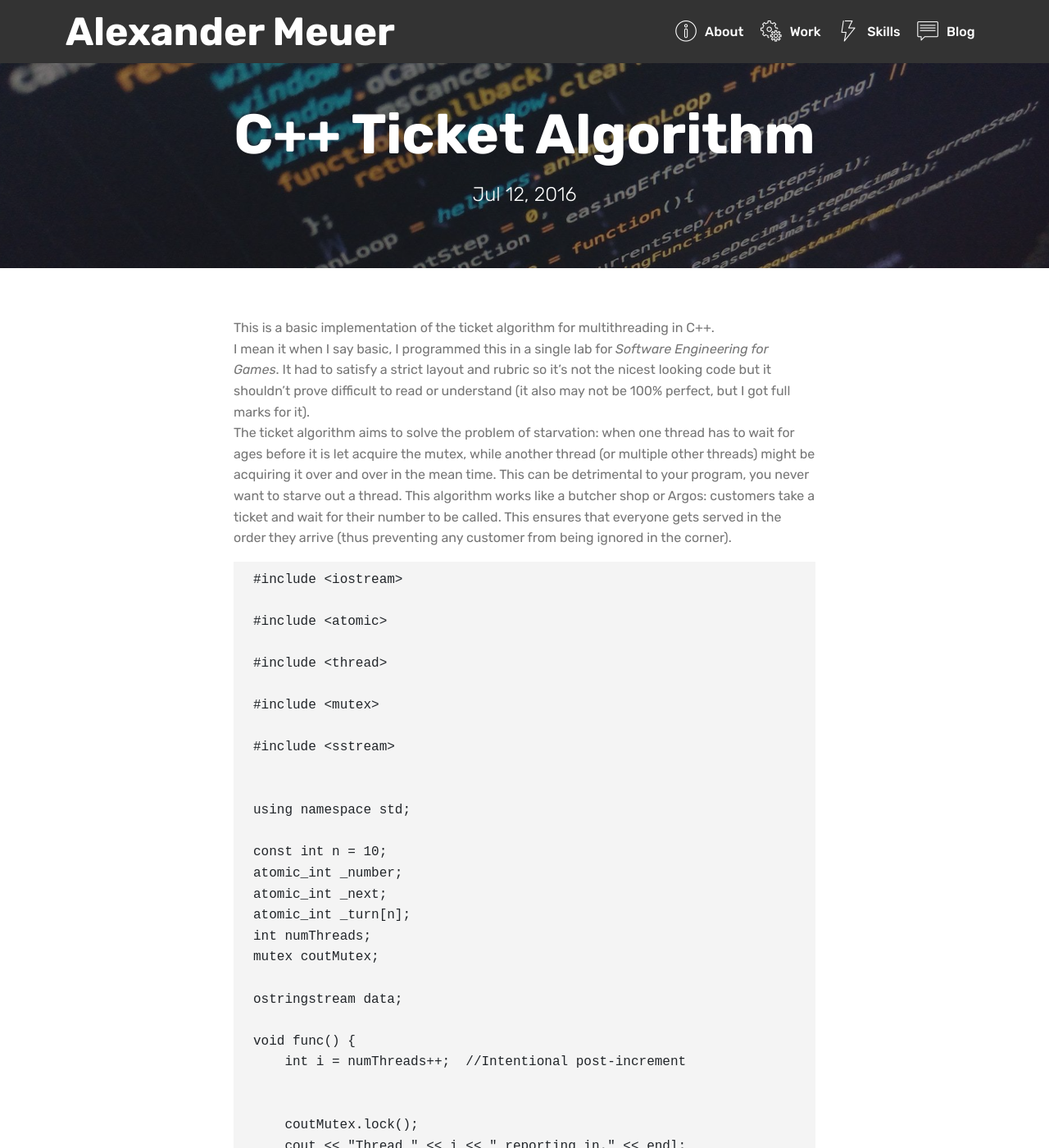
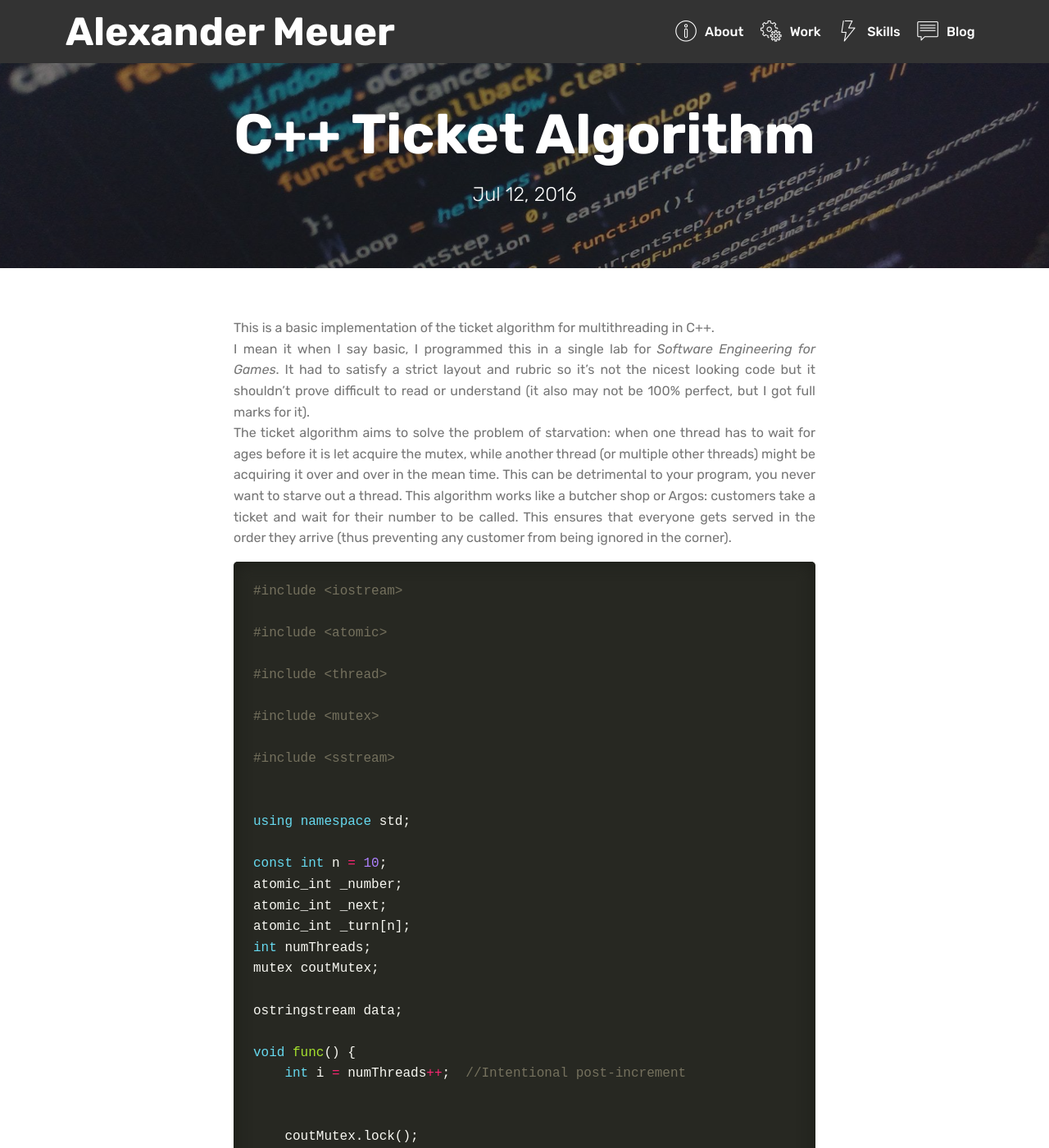
Before and after one commit to AlexMeuer/AlexMeuer.github.io, a Jekyll site: the page built from _posts/2016-07-12-ticket-algorithm.markdown, in a window 1280 px wide and 1400 px high. Shown: the whole window at 82% size. Built offline with Jekyll 4.4.1, drawn with Linux system fonts in a browser that asks for light colours; some web fonts are replaced.

Commit message:
Set up Rouge highlighting
Set up Rouge again with Monokai themed highlighting. Adjust css so that highlighting does not clash with other rules.

```diff
--- a/Gemfile
+++ b/Gemfile
@@ -1,6 +1,5 @@
 source 'https://rubygems.org'
 gem 'github-pages', group: :jekyll_plugins
-gem 'jekyll-font-awesome-sass'
 gem 'jekyll-github-metadata'
 gem 'jekyll-seo-tag'
 gem 'jekyll-sitemap'
--- a/_config.yml
+++ b/_config.yml
@@ -30,6 +30,7 @@
 so_username: alex-meuer
 so_id: 4571656
 timezone: Europe/Dublin
+highlighter: rouge
 
 sass:
     sass_dir: assets
@@ -53,3 +54,5 @@
       type: "posts"
     values:
       image: "default.jpg"
+      extra-css:
+        - "assets/pygments/monokai.css"
--- a/assets/mobirise/css/mbr-additional.css
+++ b/assets/mobirise/css/mbr-additional.css
@@ -689,13 +689,11 @@
 }
 ul,
 ol,
-pre,
 blockquote {
   margin-bottom: 2.3125rem;
 }
 pre {
-  background: #f4f4f4;
-  padding: 10px 24px;
+  padding: 24px;
   white-space: pre-wrap;
 }
 .inactive {
--- /dev/null
+++ b/assets/pygments/monokai.css
@@ -0,0 +1,77 @@
+.highlight .hll { background-color: #49483e }
+.highlight  {
+  background: #272822;
+  color: #f8f8f2;
+  border-radius: 5px;
+  -moz-box-shadow:    inset 0 0 20px #1b1c17;
+  -webkit-box-shadow: inset 0 0 20px #1b1c17;
+  box-shadow:         inset 0 0 20px #1b1c17;
+}
+.highlight .c { color: #75715e } /* Comment */
+.highlight .err { color: #960050; background-color: #1e0010 } /* Error */
+.highlight .k { color: #66d9ef } /* Keyword */
+.highlight .l { color: #ae81ff } /* Literal */
+.highlight .n { color: #f8f8f2 } /* Name */
+.highlight .o { color: #f92672 } /* Operator */
+.highlight .p { color: #f8f8f2 } /* Punctuation */
+.highlight .ch { color: #75715e } /* Comment.Hashbang */
+.highlight .cm { color: #75715e } /* Comment.Multiline */
+.highlight .cp { color: #75715e } /* Comment.Preproc */
+.highlight .cpf { color: #75715e } /* Comment.PreprocFile */
+.highlight .c1 { color: #75715e } /* Comment.Single */
+.highlight .cs { color: #75715e } /* Comment.Special */
+.highlight .gd { color: #f92672 } /* Generic.Deleted */
+.highlight .ge { font-style: italic } /* Generic.Emph */
+.highlight .gi { color: #a6e22e } /* Generic.Inserted */
+.highlight .gs { font-weight: bold } /* Generic.Strong */
+.highlight .gu { color: #75715e } /* Generic.Subheading */
+.highlight .kc { color: #66d9ef } /* Keyword.Constant */
+.highlight .kd { color: #66d9ef } /* Keyword.Declaration */
+.highlight .kn { color: #f92672 } /* Keyword.Namespace */
+.highlight .kp { color: #66d9ef } /* Keyword.Pseudo */
+.highlight .kr { color: #66d9ef } /* Keyword.Reserved */
+.highlight .kt { color: #66d9ef } /* Keyword.Type */
+.highlight .ld { color: #e6db74 } /* Literal.Date */
+.highlight .m { color: #ae81ff } /* Literal.Number */
+.highlight .s { color: #e6db74 } /* Literal.String */
+.highlight .na { color: #a6e22e } /* Name.Attribute */
+.highlight .nb { color: #f8f8f2 } /* Name.Builtin */
+.highlight .nc { color: #a6e22e } /* Name.Class */
+.highlight .no { color: #66d9ef } /* Name.Constant */
+.highlight .nd { color: #a6e22e } /* Name.Decorator */
+.highlight .ni { color: #f8f8f2 } /* Name.Entity */
+.highlight .ne { color: #a6e22e } /* Name.Exception */
+.highlight .nf { color: #a6e22e } /* Name.Function */
+.highlight .nl { color: #f8f8f2 } /* Name.Label */
+.highlight .nn { color: #f8f8f2 } /* Name.Namespace */
+.highlight .nx { color: #a6e22e } /* Name.Other */
+.highlight .py { color: #f8f8f2 } /* Name.Property */
+.highlight .nt { color: #f92672 } /* Name.Tag */
+.highlight .nv { color: #f8f8f2 } /* Name.Variable */
+.highlight .ow { color: #f92672 } /* Operator.Word */
+.highlight .w { color: #f8f8f2 } /* Text.Whitespace */
+.highlight .mb { color: #ae81ff } /* Literal.Number.Bin */
+.highlight .mf { color: #ae81ff } /* Literal.Number.Float */
+.highlight .mh { color: #ae81ff } /* Literal.Number.Hex */
+.highlight .mi { color: #ae81ff } /* Literal.Number.Integer */
+.highlight .mo { color: #ae81ff } /* Literal.Number.Oct */
+.highlight .sa { color: #e6db74 } /* Literal.String.Affix */
+.highlight .sb { color: #e6db74 } /* Literal.String.Backtick */
+.highlight .sc { color: #e6db74 } /* Literal.String.Char */
+.highlight .dl { color: #e6db74 } /* Literal.String.Delimiter */
+.highlight .sd { color: #e6db74 } /* Literal.String.Doc */
+.highlight .s2 { color: #e6db74 } /* Literal.String.Double */
+.highlight .se { color: #ae81ff } /* Literal.String.Escape */
+.highlight .sh { color: #e6db74 } /* Literal.String.Heredoc */
+.highlight .si { color: #e6db74 } /* Literal.String.Interpol */
+.highlight .sx { color: #e6db74 } /* Literal.String.Other */
+.highlight .sr { color: #e6db74 } /* Literal.String.Regex */
+.highlight .s1 { color: #e6db74 } /* Literal.String.Single */
+.highlight .ss { color: #e6db74 } /* Literal.String.Symbol */
+.highlight .bp { color: #f8f8f2 } /* Name.Builtin.Pseudo */
+.highlight .fm { color: #a6e22e } /* Name.Function.Magic */
+.highlight .vc { color: #f8f8f2 } /* Name.Variable.Class */
+.highlight .vg { color: #f8f8f2 } /* Name.Variable.Global */
+.highlight .vi { color: #f8f8f2 } /* Name.Variable.Instance */
+.highlight .vm { color: #f8f8f2 } /* Name.Variable.Magic */
+.highlight .il { color: #ae81ff } /* Literal.Number.Integer.Long */
--- a/assets/theme/css/style.css
+++ b/assets/theme/css/style.css
@@ -23,9 +23,6 @@
   cursor: pointer; }
   a, a:hover {
     text-decoration: none; }
-
-figure {
-  margin-bottom: 0; }
 
 body {
   color: #232323; }
@@ -174,8 +171,6 @@
     -webkit-flex-wrap: nowrap;
     -ms-flex-wrap: nowrap;
     flex-wrap: nowrap; } }
-figure {
-  overflow: hidden; }
 
 figure[mbr-media-size] {
   transition: width 0.1s; }
@@ -415,7 +410,14 @@
   .menu .navbar-toggleable-sm .navbar-collapse {
     display: -webkit-flex !important; } }
 
+.post-content {
+  text-align: justify;
+  text-justify: inter-word'
+}
 .post-content img {
   max-width: 100%;
   vertical-align: middle;
 }
+.post-content .highlight {
+  text-align: left;
+}
```
Also changed, not shown: Gemfile.lock.
